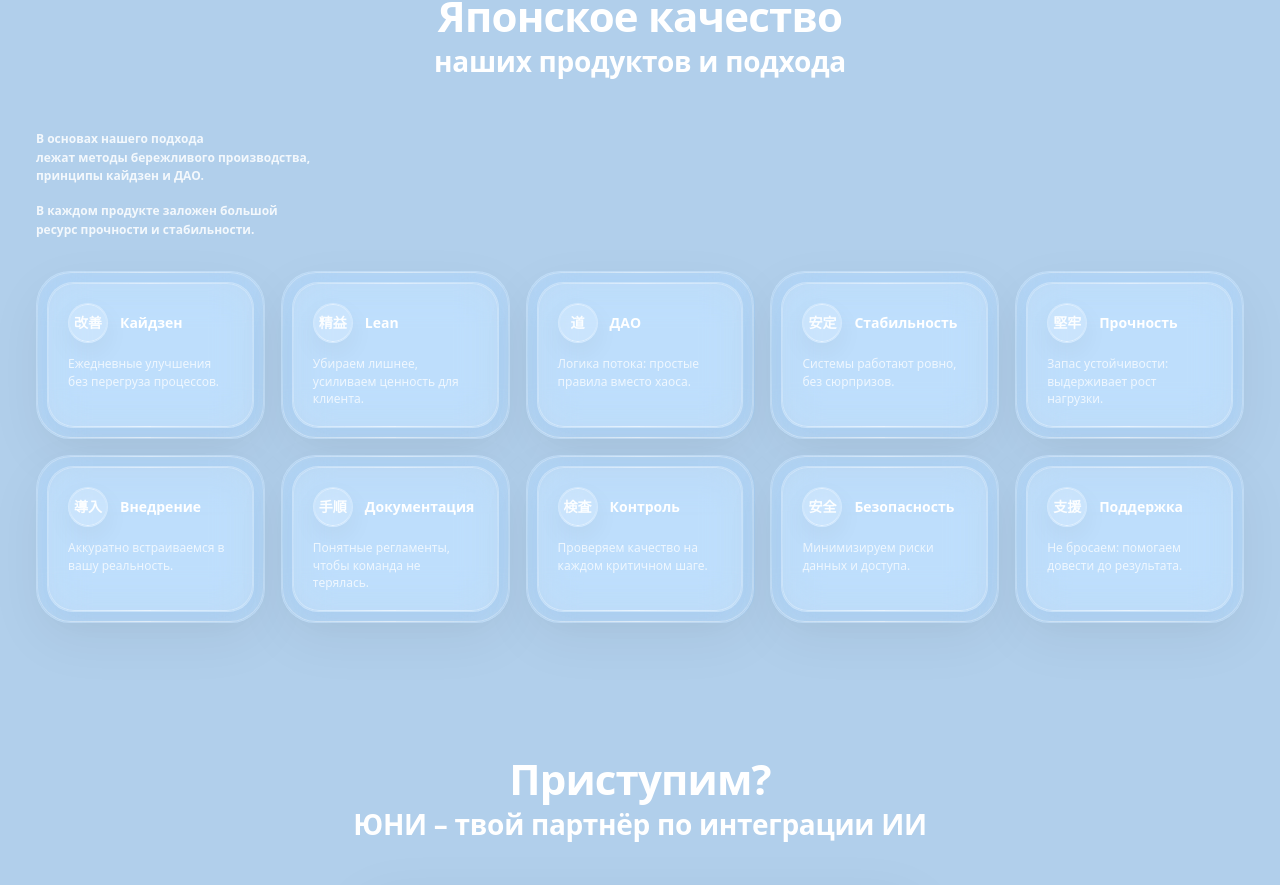
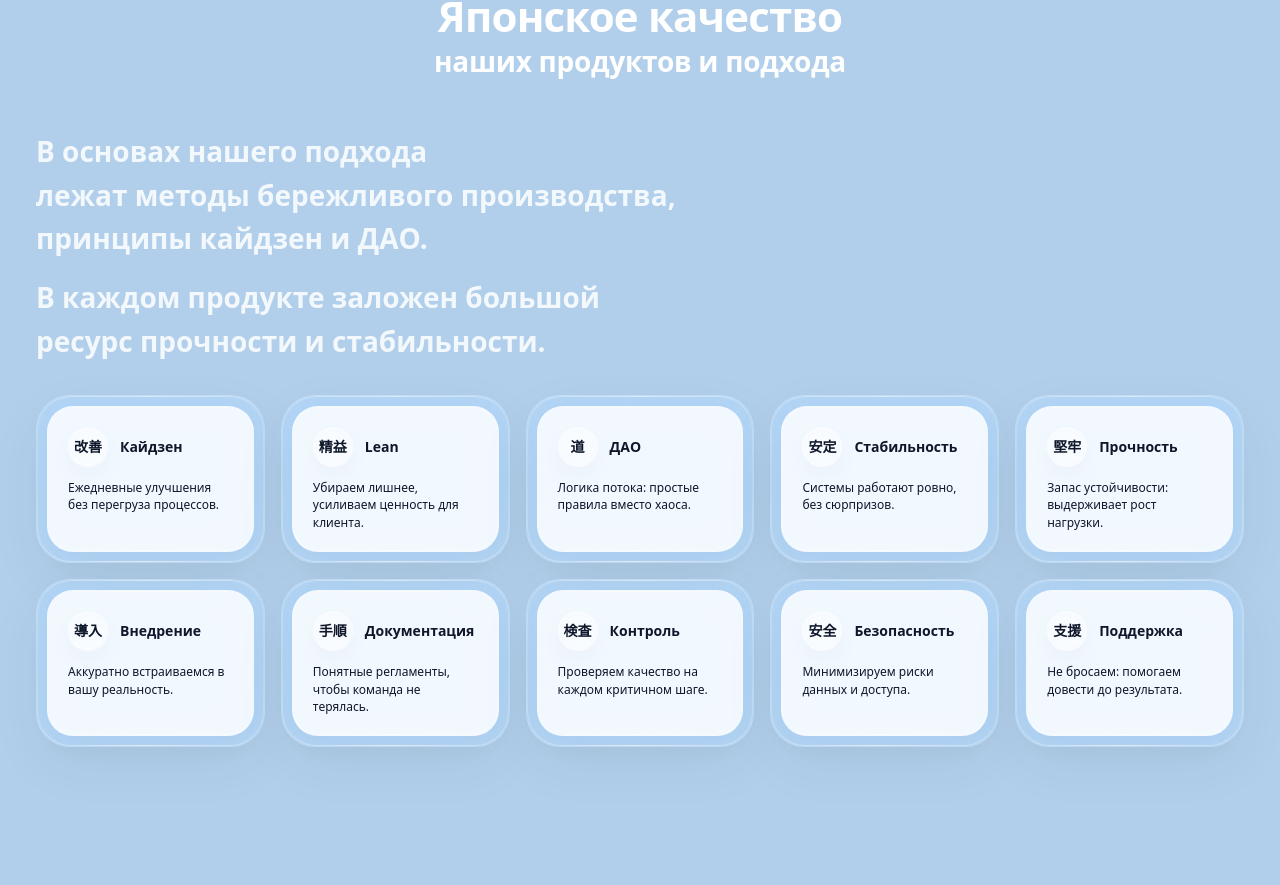
Before and after one commit to uniconsulting/uni.com, a Next.js app: page / in a window 1280 px wide. Shown: the part 6700-7585 px from the top of the page. Built offline with nearby package versions, Linux system fonts and the light colour scheme.

Commit message:
Update JapanQuality.tsx

```diff
--- a/src/components/sections/JapanQuality.tsx
+++ b/src/components/sections/JapanQuality.tsx
@@ -49,7 +49,7 @@ export default function JapanQuality() {
 
         {/* Текст слева, 2 абзаца, 12px, с переносами строк как в ТЗ */}
         <div className="mt-10 md:mt-12">
-          <div className="text-white/85 text-[12px] font-semibold leading-[1.55]">
+          <div className="text-white/85 text-[12px] sm:text-[24px] lg:text-[28px] font-semibold leading-[1.55]">
             <div>
               В основах нашего подхода
               <br />
@@ -83,7 +83,7 @@ export default function JapanQuality() {
                     "lg-border",
                     "relative overflow-hidden",
                     "h-full",
-                    "rounded-[26px] border border-white/18 bg-white/12",
+                    "rounded-[26px] border border-white/18 bg-white/82",
                     "p-5",
                     "shadow-[0_12px_35px_rgba(0,0,0,0.04)]",
                     "backdrop-blur-[22px] backdrop-saturate-150",
@@ -97,7 +97,7 @@ export default function JapanQuality() {
                         "h-10 w-10 rounded-full",
                         "lg-border border border-white/18",
                         "bg-white/14 backdrop-blur-[18px]",
-                        "shadow-[0_10px_26px_rgba(0,0,0,0.05)]",
+                        "shadow-[0_10px_26px_rgba(0,0,0,0.03)]",
                         "flex items-center justify-center",
                       ].join(" ")}
                       aria-hidden="true"
@@ -106,23 +106,23 @@ export default function JapanQuality() {
                         className="jq-sweep pointer-events-none absolute inset-y-0 left-0 w-[70%] opacity-0"
                         style={{
                           background:
-                            "linear-gradient(90deg, transparent 0%, rgba(255,255,255,0.55) 45%, transparent 100%)",
+                            "linear-gradient(90deg, transparent 0%, rgba(255,255,255,0.3) 45%, transparent 100%)",
                           animation: "badgeSweep 3.6s ease-in-out infinite",
                         }}
                       />
-                      <span className="relative text-white/95 text-[14px] font-semibold leading-none">
+                      <span className="relative text-[#0f172a] text-[14px] font-semibold leading-none">
                         {c.badge}
                       </span>
                     </div>
 
                     {/* название справа, на центральной линии бейджа */}
-                    <div className="text-white font-semibold text-[14px] leading-none">
+                    <div className="text-[#0f172a] font-semibold text-[14px] leading-none">
                       {c.title}
                     </div>
                   </div>
 
                   {/* описание под бейджем */}
-                  <div className="mt-3 text-white/75 text-[12px] leading-[1.45]">
+                  <div className="mt-3 text-[#0f172a] text-[12px] leading-[1.45]">
                     {c.desc}
                   </div>
                 </div>
```
